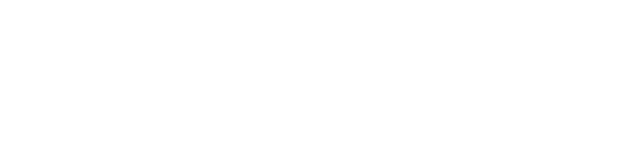
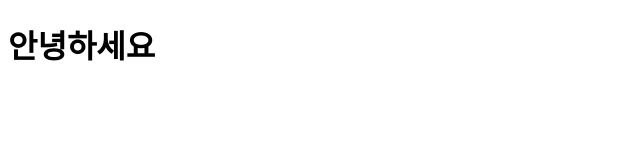
Before and after one commit to Coconut-lab/CloneCoding_Arc, a plain HTML site: page index.html in a window 1280 px wide. Shown: the whole page, without its empty margins (0-640 px from the left). Drawn offline with Linux system fonts and the light colour scheme.

Commit message:
Update index.html

```diff
--- a/index.html
+++ b/index.html
@@ -3,9 +3,9 @@
 <head>
     <meta charset="UTF-8">
     <meta name="viewport" content="width=device-width, initial-scale=1.0">
-    <title>Document</title>
+    <title>Arc</title>
 </head>
 <body>
-
+    <h1>안녕하세요</h1>
 </body>
 </html>
```
